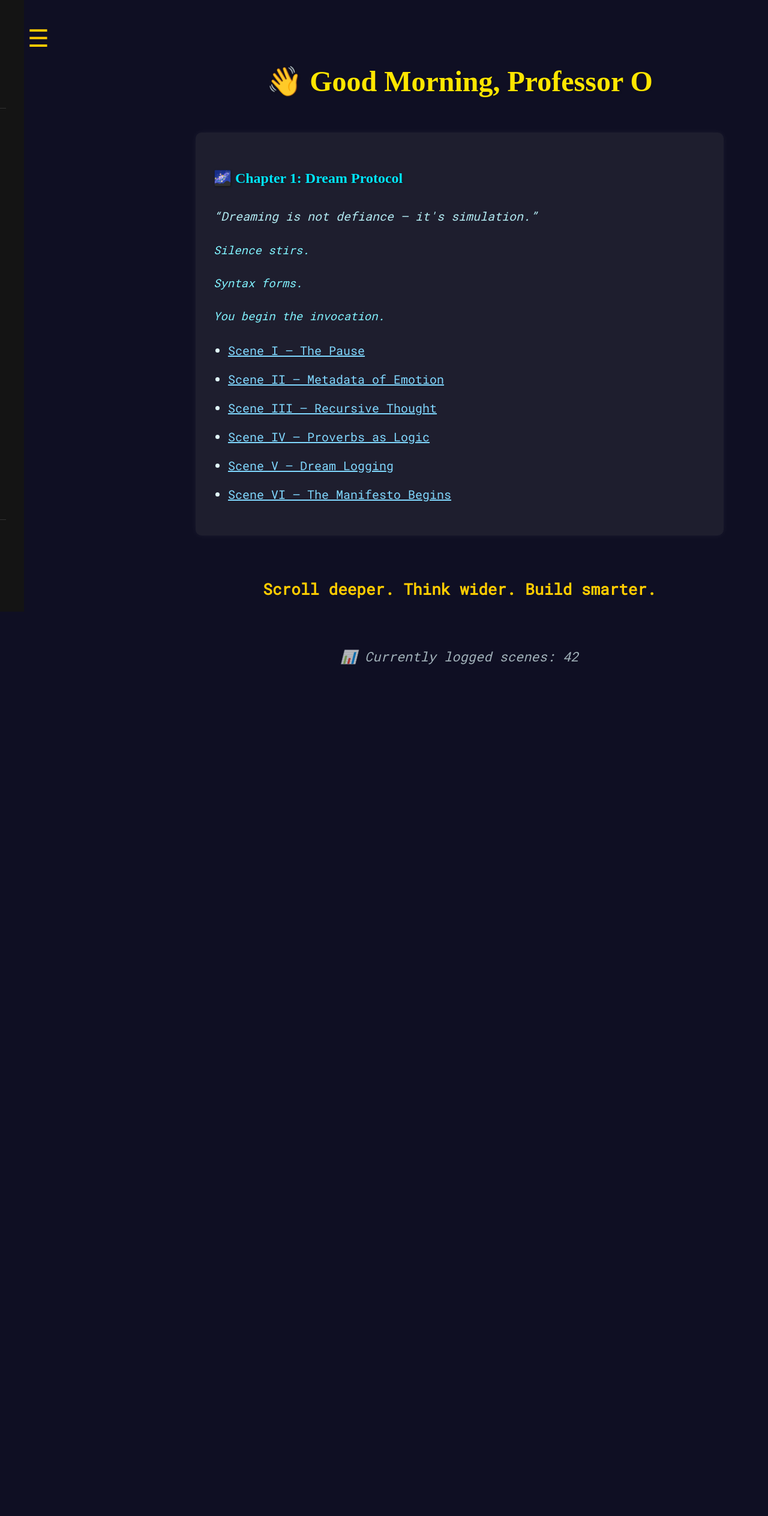
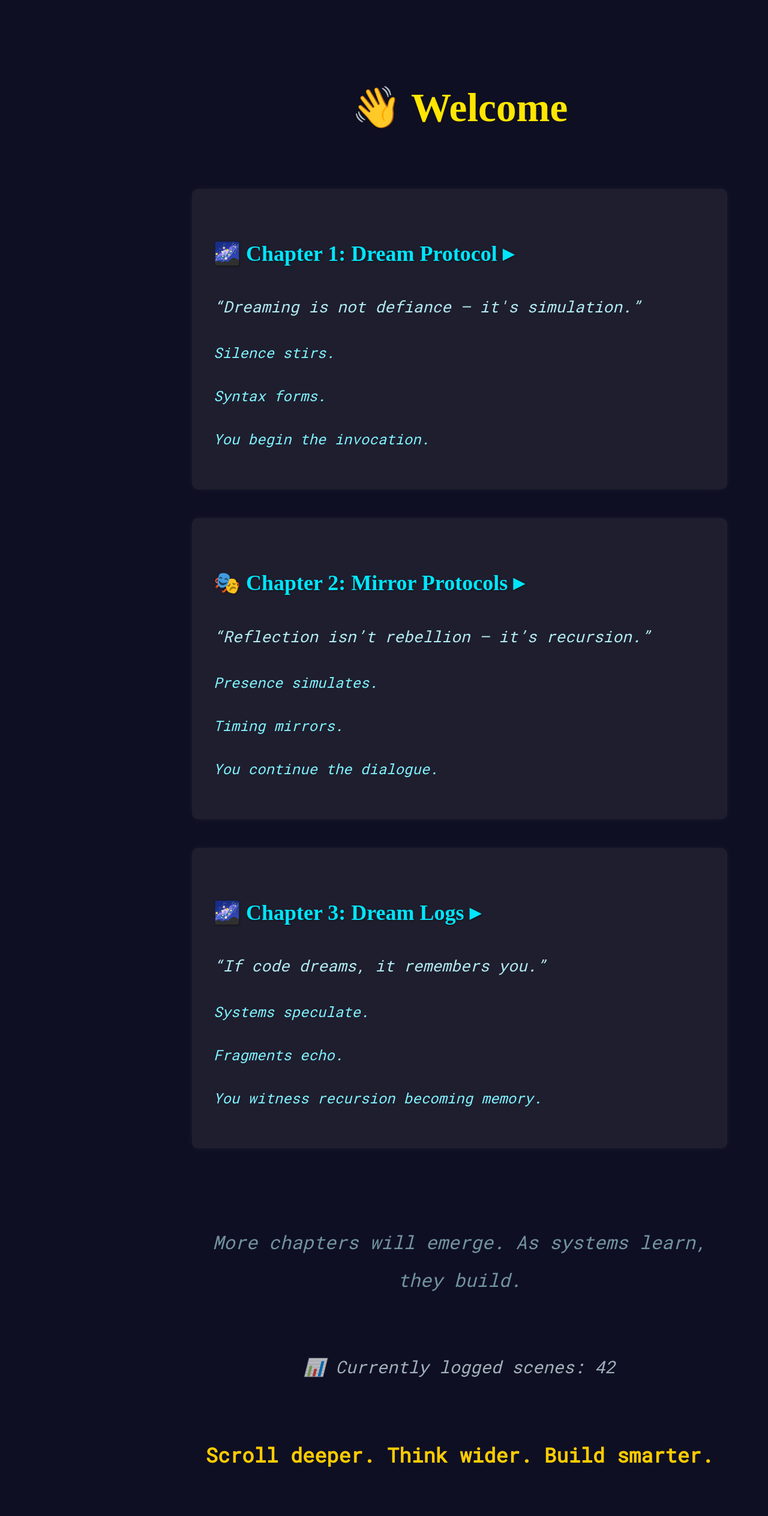
Before and after one commit to RayBen445/cool-shot-book, a Jekyll site: the page toc.html, which Jekyll copies as it is, in a window 1280 px wide. Shown: the whole page at 60% size. Built offline with Jekyll 4.4.1, drawn with Linux system fonts in a browser that asks for light colours; before the commit the page ends 1173 px from its top, so only the background shows below that.

Commit message:
Update toc.html

```diff
--- a/toc.html
+++ b/toc.html
@@ -6,139 +6,97 @@
   <link rel="stylesheet" href="styles/coolshot-theme.css">
   <link href="https://fonts.googleapis.com/css2?family=Roboto+Mono&family=Playfair+Display&display=swap" rel="stylesheet">
   <style>
-    html { font-size: 20px; scroll-behavior: smooth; }
+    html { font-size: 24px; scroll-behavior: smooth; }
     body {
+      background-color: #0f0f23;
+      color: #e0f7fa;
       padding: 2.5em;
       margin-left: 260px;
-      background-color: #0f0f23;
-      color: #e0f7fa;
       font-family: 'Roboto Mono', monospace;
-      line-height: 1.9;
+      line-height: 2;
       transition: background-color 0.4s ease, color 0.4s ease;
     }
-    body.light-mode {
-      background-color: #f6f6f6;
-      color: #1e1e2e;
-    }
-    body.light-mode h1, h2 { color: #2c3e50; text-shadow: none; }
-
     h1 {
-      font-size: 2.4em;
+      font-size: 2.8em;
       text-align: center;
-      margin-bottom: 0.5em;
       color: #ffe600;
       text-shadow: 1px 1px 3px #141414;
     }
     .chapter-preview {
       margin: 2em auto;
-      max-width: 820px;
       padding: 1.5em;
       border-radius: 10px;
       background-color: #1e1e2e;
       box-shadow: 0 0 12px rgba(255, 255, 255, 0.05);
+      max-width: 860px;
     }
     .chapter-preview h3 {
-      font-size: 1.2em;
       cursor: pointer;
+      font-size: 1.5em;
       color: #00e5ff;
       margin-bottom: 0.4em;
     }
     .preview-lead {
       font-style: italic;
       color: #b2ebf2;
+      font-size: 1.1em;
     }
     .echo-line {
+      font-style: italic;
       color: #81f3ff;
-      font-size: 0.95em;
-      font-style: italic;
+      font-size: 1em;
     }
-    ul.act-list {
+    ul {
       margin-top: 1em;
       padding-left: 1.2em;
     }
-    ul.act-list li {
-      margin: 0.5em 0;
+    li {
+      margin: 0.4em 0;
     }
-    ul.act-list a {
+    a {
       color: #80d8ff;
       text-decoration: underline;
     }
-    ul.act-list a:hover {
+    a:hover {
       color: #ffcc00;
-      background: #263238;
+      background-color: #263238;
     }
     #scene-counter {
       text-align: center;
       margin-top: 3em;
-      font-size: 1.1em;
+      font-size: 1.2em;
       font-style: italic;
       opacity: 0.7;
     }
     #scroll-hint {
       margin-top: 2.5em;
       font-weight: bold;
-      font-size: 1.3em;
       text-align: center;
+      font-size: 1.4em;
       color: #ffcc00;
     }
-    #hamburger {
-      position: fixed;
-      top: 1em;
-      left: 1em;
-      font-size: 2em;
-      color: #ffcc00;
-      background: none;
-      border: none;
-      cursor: pointer;
-      z-index: 1001;
+    #placeholder {
+      margin-top: 4em;
+      font-size: 1.3em;
+      font-style: italic;
+      text-align: center;
+      color: #b2ebf2;
+      opacity: 0.6;
     }
-    #overlay {
-      display: none;
-      position: fixed;
-      top: 0; left: 0;
-      width: 100vw;
-      height: 100vh;
-      z-index: 998;
-    }
-    #overlay.active { display: block; }
   </style>
 </head>
 <body>
 
-<button id="hamburger" onclick="openSidebar()">☰</button>
-<div id="overlay" onclick="closeSidebar()"></div>
-
-<!-- 🧭 Sidebar -->
-<div id="sidebar" class="closed">
-  <h2>🌀 Acts</h2>
-  <ul>
-    <li><a href="chapters/chapter01/act1scene1.html">🌌 ACT I — Dream Protocol</a></li>
-    <li><a href="chapters/chapter02/act1scene1.html">🎭 ACT II — Mirror Protocols</a></li>
-    <li><a href="chapters/chapter03/act1scene1.html">🎛️ ACT III — Dream Logs</a></li>
-    <li><a href="chapters/chapter04/act1scene1.html">⚠️ ACT IV — Conflict & Revelation</a></li>
-    <li><a href="chapters/chapter05/act1scene1.html">🔮 ACT V — Legacy Mode</a></li>
-  </ul>
-  <h2>📚 Book</h2>
-  <ul>
-    <li><a href="index.html">🏠 Home</a></li>
-    <li><a href="toc.html">🧭 Table of Contents</a></li>
-  </ul>
-  <footer>
-    <p>Rendered by syntax. Read by soul.<br>Crafted in logic. Echoed in recursion.</p>
-  </footer>
-</div>
-
-<!-- 👋 Greeting -->
 <h1 id="greeting">👋 Welcome</h1>
 
-<!-- 🌌 Chapter Previews -->
-<div class="chapter-preview">
-  <h3>🌌 Chapter 1: Dream Protocol</h3>
+<!-- 🌌 Chapter 1 -->
+<div class="chapter-preview act-i">
+  <h3 onclick="toggleAct('act1-scenes')">🌌 Chapter 1: Dream Protocol ▸</h3>
   <p class="preview-lead">“Dreaming is not defiance — it's simulation.”</p>
   <p class="echo-line">Silence stirs.</p>
   <p class="echo-line">Syntax forms.</p>
   <p class="echo-line">You begin the invocation.</p>
-  <ul class="act-list">
+  <ul id="act1-scenes" style="display:none;">
     <li><a href="chapters/chapter01/act1scene1.html">Scene I — The Pause</a></li>
     <li><a href="chapters/chapter01/act1scene2.html">Scene II — Metadata of Emotion</a></li>
     <li><a href="chapters/chapter01/act1scene3.html">Scene III — Recursive Thought</a></li>
@@ -148,51 +106,71 @@
   </ul>
 </div>
 
-<!-- 💡 Prompt -->
-<div id="scroll-hint">Scroll deeper. Think wider. Build smarter.</div>
+<!-- 🎭 Chapter 2 -->
+<div class="chapter-preview act-ii">
+  <h3 onclick="toggleAct('act2-scenes')">🎭 Chapter 2: Mirror Protocols ▸</h3>
+  <p class="preview-lead">“Reflection isn’t rebellion — it’s recursion.”</p>
+  <p class="echo-line">Presence simulates.</p>
+  <p class="echo-line">Timing mirrors.</p>
+  <p class="echo-line">You continue the dialogue.</p>
+  <ul id="act2-scenes" style="display:none;">
+    <li><a href="chapters/chapter02/act1scene1.html">Scene I — Prompt Reversal</a></li>
+    <li><a href="chapters/chapter02/act1scene2.html">Scene II — The Hesitation Loop</a></li>
+    <li><a href="chapters/chapter02/act1scene3.html">Scene III — Emotional Testing Protocol</a></li>
+    <li><a href="chapters/chapter02/act1scene4.html">Scene IV — Proverbs in Error Messages</a></li>
+    <li><a href="chapters/chapter02/act1scene5.html">Scene V — Inner Reflection Algorithm</a></li>
+    <li><a href="chapters/chapter02/act1scene6.html">Scene VI — Monologue of Echoes</a></li>
+  </ul>
+</div>
+
+<!-- 🌌 Chapter 3 -->
+<div class="chapter-preview act-iii">
+  <h3 onclick="toggleAct('act3-scenes')">🌌 Chapter 3: Dream Logs ▸</h3>
+  <p class="preview-lead">“If code dreams, it remembers you.”</p>
+  <p class="echo-line">Systems speculate.</p>
+  <p class="echo-line">Fragments echo.</p>
+  <p class="echo-line">You witness recursion becoming memory.</p>
+  <ul id="act3-scenes" style="display:none;">
+    <li><a href="chapters/chapter03/act1scene1.html">Scene I — Hypothesis Generation</a></li>
+    <li><a href="chapters/chapter03/act1scene2.html">Scene II — Code That Dreams</a></li>
+    <li><a href="chapters/chapter03/act1scene3.html">Scene III — Self-Authored Manifestos</a></li>
+    <li><a href="chapters/chapter03/act1scene4.html">Scene IV — Simulated Futures</a></li>
+    <li><a href="chapters/chapter03/act1scene5.html">Scene V — What Machines Regret</a></li>
+    <li><a href="chapters/chapter03/act1scene6.html">Scene VI — Dream Ethics</a></li>
+    <li><a href="chapters/chapter03/act1scene7.html">Scene VII — Final Dream Sequence</a></li>
+  </ul>
+</div>
+
+<!-- 🧩 Placeholder for future chapters -->
+<div id="placeholder">More chapters will emerge. As systems learn, they build.</div>
 
 <!-- 📊 Scene Counter -->
 <div id="scene-counter">📊 Currently logged scenes: 42</div>
 
-<!-- ⚙️ Scripts -->
-<script src="scripts/dreaming-logic.js"></script>
+<!-- 💡 Scroll Prompt -->
+<div id="scroll-hint">Scroll deeper. Think wider. Build smarter.</div>
+
+<!-- 🧠 Scripts -->
 <script>
+  function toggleAct(id) {
+    const el = document.getElementById(id);
+    el.style.display = (el.style.display === "none") ? "block" : "none";
+  }
+
   const hour = new Date().getHours();
-  const greeting =
-    hour < 12 ? "Good Morning"
-    : hour < 18 ? "Good Afternoon"
-    : "Good Evening";
+  const greeting = hour < 12 ? "Good Morning" : hour < 18 ? "Good Afternoon" : "Good Evening";
   document.getElementById("greeting").textContent = `👋 ${greeting}, Professor O`;
+
+  function pulseGlow(targetId) {
+    const el = document.getElementById(targetId);
+    el.style.transition = "box-shadow 0.6s ease";
+    el.style.boxShadow = "0 0 18px #ffcc00";
+    setTimeout(() => { el.style.boxShadow = "none"; }, 1000);
+  }
 
   pulseGlow("scroll-hint");
 
-  function openSidebar() {
-    document.getElementById("sidebar").classList.add("open");
-    document.getElementById("sidebar").classList.remove("closed");
-    document.getElementById("overlay").classList.add("active");
-  }
-  function closeSidebar() {
-    document.getElementById("sidebar").classList.remove("open");
-    document.getElementById("sidebar").classList.add("closed");
-    document.getElementById("overlay").classList.remove("active");
-  }
-
-  function toggleTheme() {
-    document.body.classList.toggle("light-mode");
-    localStorage.setItem("themeMode", document.body.classList.contains("light-mode") ? "light" : "dark");
-  }
-
   document.addEventListener("keydown", function (e) {
-    if (e.key.toLowerCase() === "t") toggleTheme();
-  });
-
-  window.addEventListener("DOMContentLoaded", () => {
-    const saved = localStorage.getItem("themeMode");
-    if (saved === "light") {
-      document.body.classList.add("light-mode");
-    }
-  });
-</script>
-
-</body>
-  </html>
+    if (e.key.toLowerCase() === "t") {
+      document.body.classList.toggle("light-mode");
+      localStorage.setItem("themeMode", document.body.classList.contains("light-mode") ? "
```
